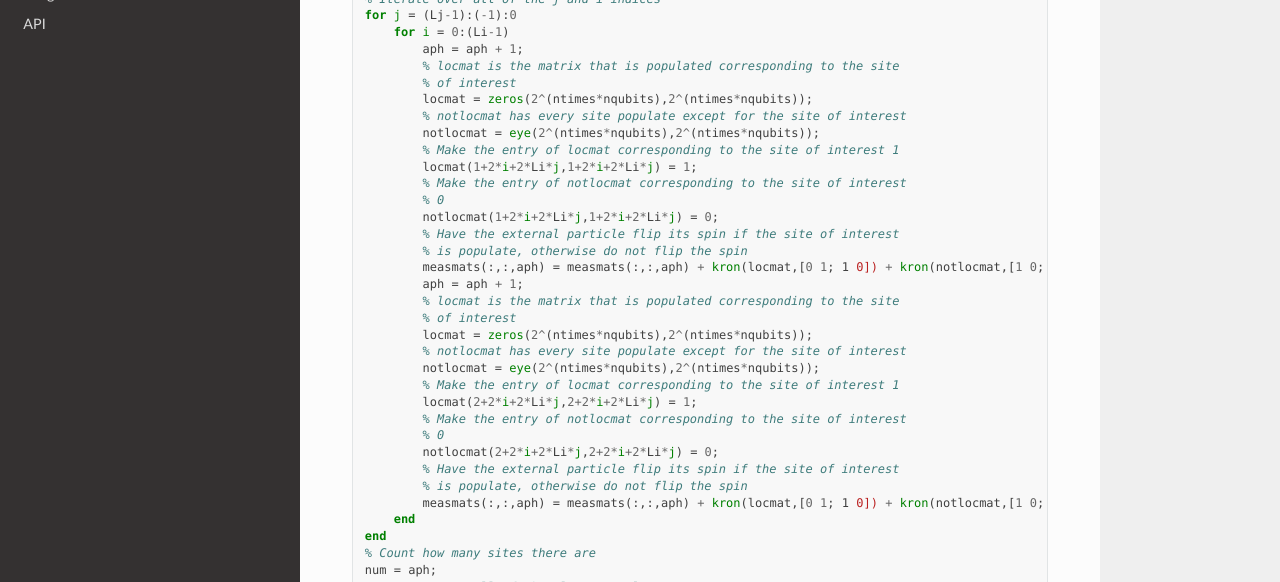
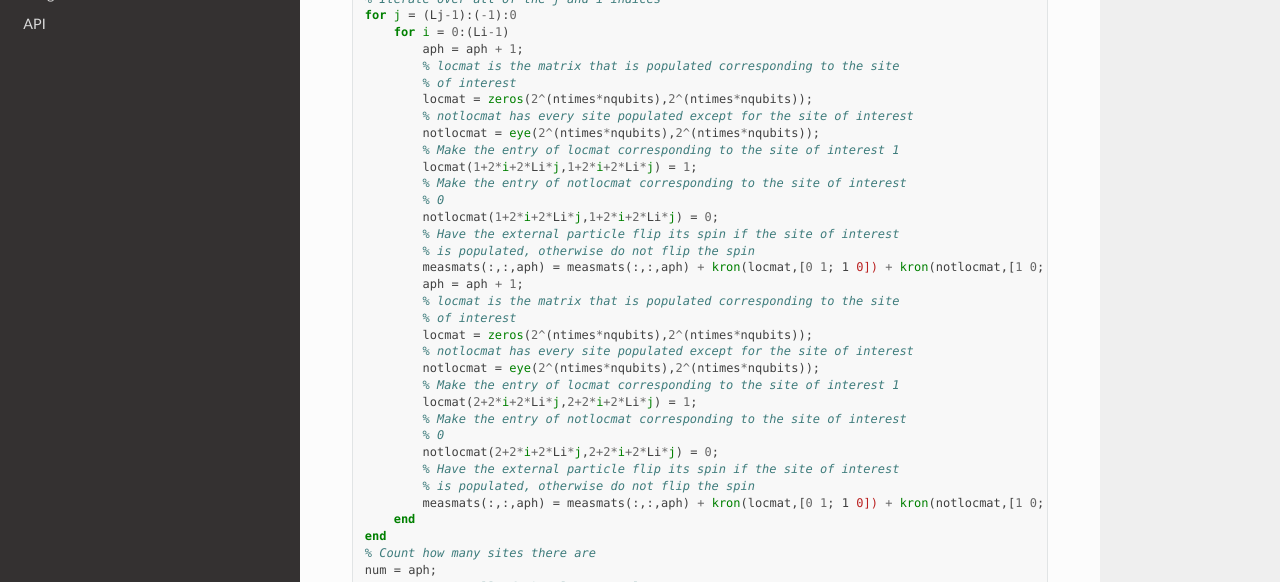
Before and after one commit to htim327/NonHermitianDriving, a Sphinx documentation site: the page built from docs/source/LocalizationByEntanglement.rst, in a window 1280 px wide and 900 px high, scrolled down 2857 px. Shown: the part 151-733 px from the top of the window. Built offline with Sphinx 7.4.7 and the Read the Docs theme 2.0.0, drawn with Linux system fonts in a browser that asks for light colours.

Commit message:
Update LocalizationByEntanglement.rst

```diff
--- a/docs/source/LocalizationByEntanglement.rst
+++ b/docs/source/LocalizationByEntanglement.rst
@@ -162,7 +162,7 @@ Now to present the file :math:`$\mathrm{TwoDimxyQ.m}$`, which is run in the file
            % locmat is the matrix that is populated corresponding to the site
            % of interest
            locmat = zeros(2^(ntimes*nqubits),2^(ntimes*nqubits));
-           % notlocmat has every site populate except for the site of interest
+           % notlocmat has every site populated except for the site of interest
            notlocmat = eye(2^(ntimes*nqubits),2^(ntimes*nqubits));
            % Make the entry of locmat corresponding to the site of interest 1
            locmat(1+2*i+2*Li*j,1+2*i+2*Li*j) = 1;
@@ -170,13 +170,13 @@ Now to present the file :math:`$\mathrm{TwoDimxyQ.m}$`, which is run in the file
            % 0
            notlocmat(1+2*i+2*Li*j,1+2*i+2*Li*j) = 0;
            % Have the external particle flip its spin if the site of interest
-           % is populate, otherwise do not flip the spin
+           % is populated, otherwise do not flip the spin
            measmats(:,:,aph) = measmats(:,:,aph) + kron(locmat,[0 1; 1 0]) + kron(notlocmat,[1 0; 0 1]);
            aph = aph + 1;
            % locmat is the matrix that is populated corresponding to the site
            % of interest
            locmat = zeros(2^(ntimes*nqubits),2^(ntimes*nqubits));
-           % notlocmat has every site populate except for the site of interest
+           % notlocmat has every site populated except for the site of interest
            notlocmat = eye(2^(ntimes*nqubits),2^(ntimes*nqubits));
            % Make the entry of locmat corresponding to the site of interest 1
            locmat(2+2*i+2*Li*j,2+2*i+2*Li*j) = 1;
@@ -184,7 +184,7 @@ Now to present the file :math:`$\mathrm{TwoDimxyQ.m}$`, which is run in the file
            % 0
            notlocmat(2+2*i+2*Li*j,2+2*i+2*Li*j) = 0;
            % Have the external particle flip its spin if the site of interest
-           % is populate, otherwise do not flip the spin
+           % is populated, otherwise do not flip the spin
            measmats(:,:,aph) = measmats(:,:,aph) + kron(locmat,[0 1; 1 0]) + kron(notlocmat,[1 0; 0 1]);
        end
    end
```
